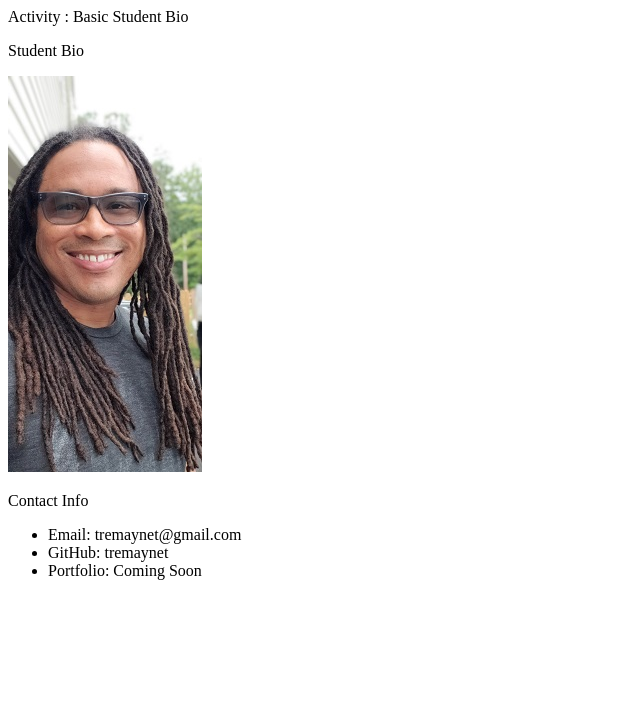
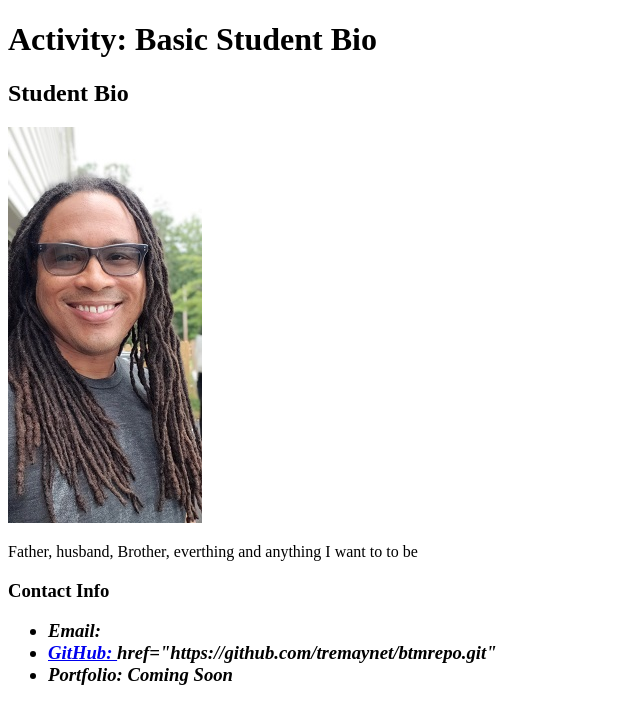
Before and after one commit to tremaynet/btmrepo, a plain HTML site: page index.html in a window 1280 px wide. Shown: the whole page, without its empty margins (0-640 px from the left). Drawn offline with Linux system fonts and the light colour scheme.

Commit message:
replaced <p> with <h> tags

```diff
--- a/index.html
+++ b/index.html
@@ -4,23 +4,26 @@
 <!--[if IE 8]>         <html class="no-js lt-ie9"> <![endif]-->
 <!--[if gt IE 8]><!--> <html class="no-js"> <!--<![endif]-->
     <head>
-        <Header>
-            Activity : Basic Student Bio
-        </Header>
+        <h1>
+            Activity: Basic Student Bio
+        </h1>
 
-        <p>
+        <h2>
             Student Bio
-        </p>
+        </h2>
 
         <img src="20190824_0836581.jpg">
 
-        <p>
+        <p>Father, husband, Brother, everthing and anything I want to to be</p>
+
+        <h3>
             Contact  Info
-        </p>
+        <h3>
 
         <ul>
-            <li>Email: tremaynet@gmail.com</li>
-            <li>GitHub: tremaynet</li>
+            <address>
+            <li>Email: <a href="mailto:tremaynet@gmail.com" www.gmail.com</a></li>
+            <li>GitHub: <a>href="https://github.com/tremaynet/btmrepo.git"</a></li>
             <li>Portfolio: Coming Soon</li>
         </ul>
     </body>
```
